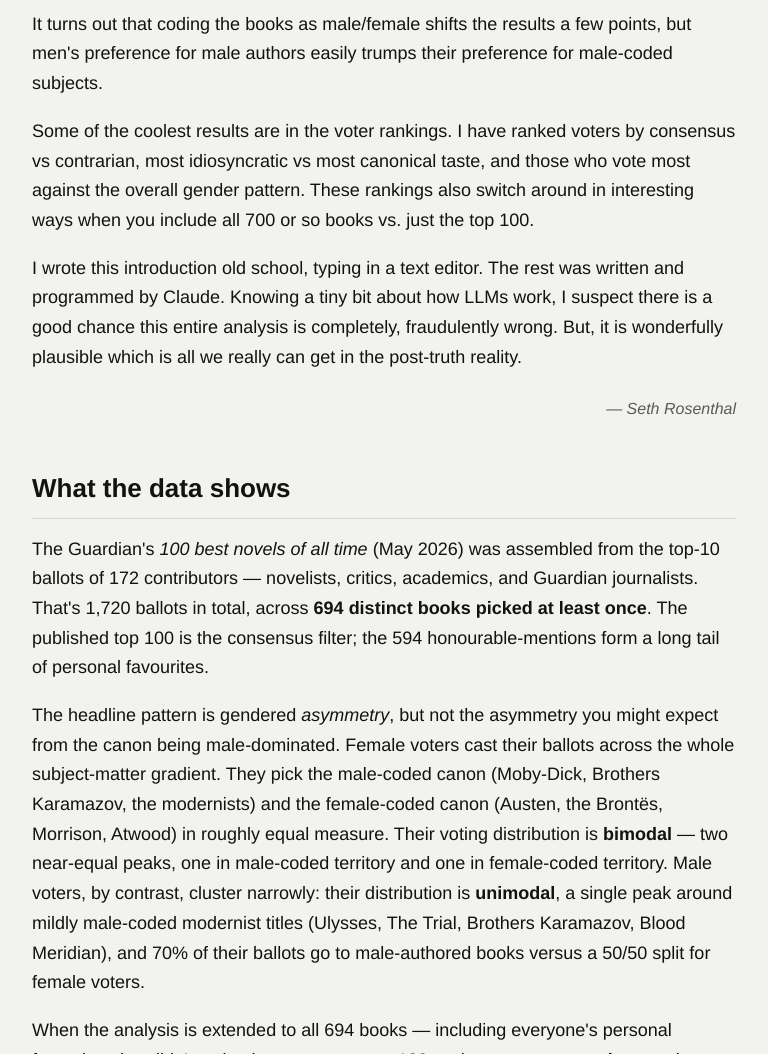
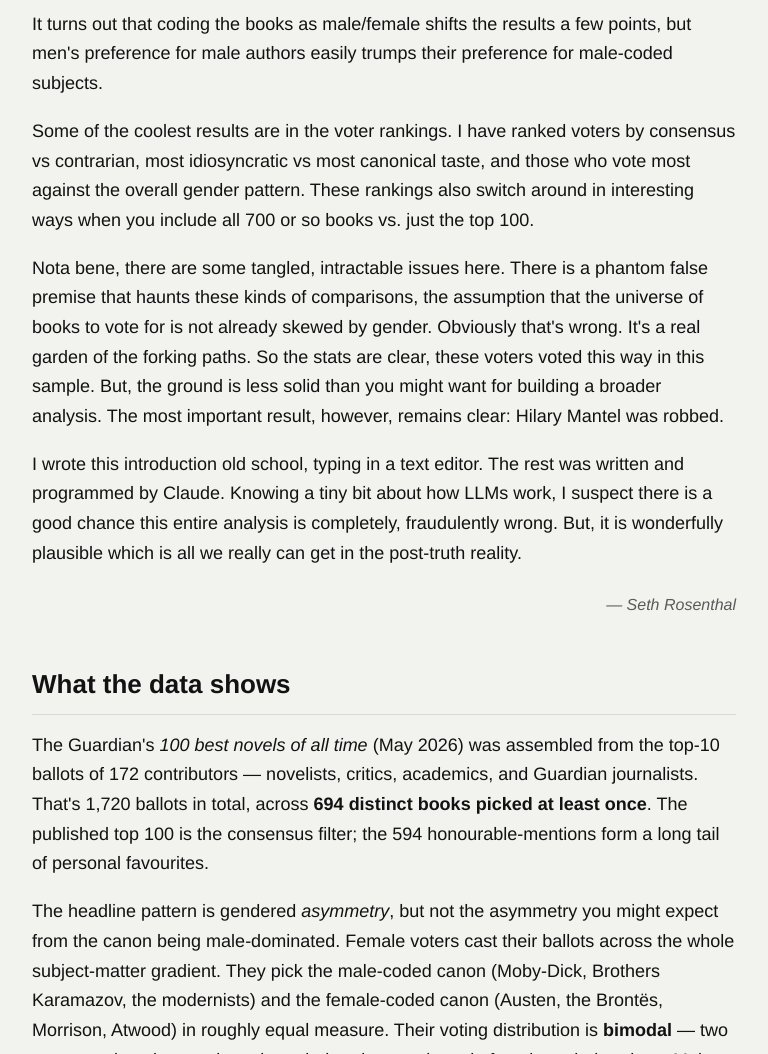
Before and after one commit to SethRosenthal100/guardian-100-best-novels-analysis, a plain HTML site: page docs/index.html in a window 1280 px wide. Shown: the part 2051-3105 px from the top of the page, without its empty margins (256-1024 px from the left). Drawn offline with nearby package versions, Linux system fonts and the light colour scheme.

Commit message:
Updated Essay

```diff
--- a/docs/index.html
+++ b/docs/index.html
@@ -125,6 +125,16 @@
       interesting ways when you include all 700 or so books vs. just
       the top 100.</p>
 
+      <p>Nota bene, there are some tangled, intractable issues here.
+      There is a phantom false premise that haunts these kinds of
+      comparisons, the assumption that the universe of books to vote
+      for is not already skewed by gender. Obviously that's wrong.
+      It's a real garden of the forking paths. So the stats are
+      clear, these voters voted this way in this sample. But, the
+      ground is less solid than you might want for building a broader
+      analysis. The most important result, however, remains clear:
+      Hilary Mantel was robbed.</p>
+
       <p>I wrote this introduction old school, typing in a text
       editor. The rest was written and programmed by Claude. Knowing
       a tiny bit about how LLMs work, I suspect there is a good chance
```
Also changed, not shown: 1 other file.
